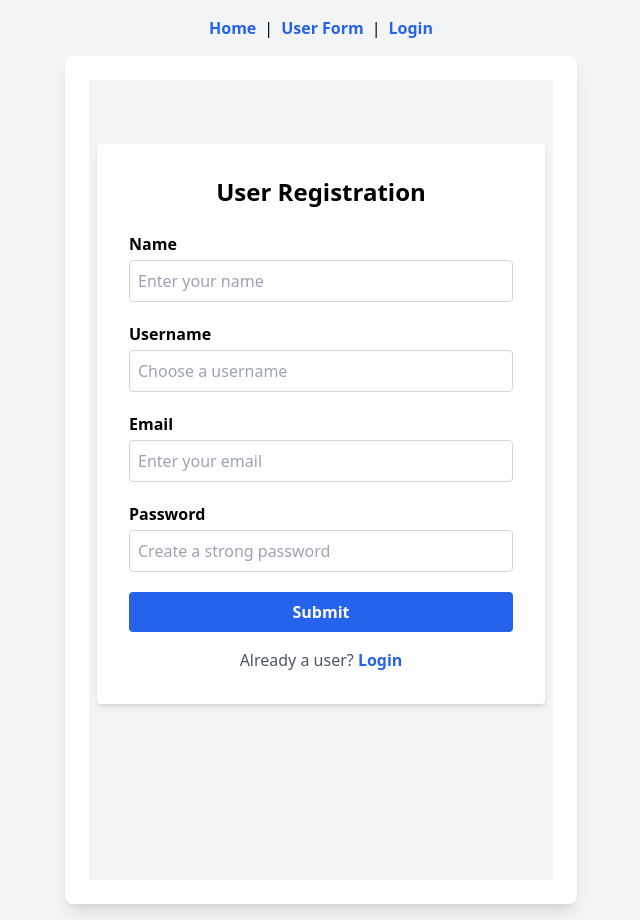
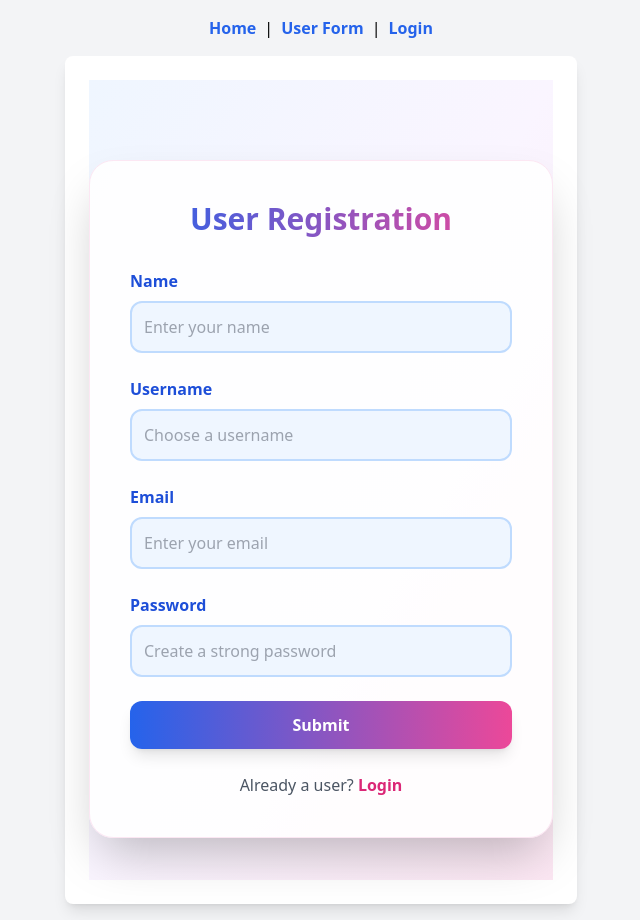
Before and after one commit to priyanshikandpal/react-app, a React (Create React App) app: page /form in a window 1280 px wide. Shown: the whole page, without its empty margins (319-959 px from the left). Built offline with nearby package versions, Linux system fonts and the light colour scheme.

Commit message:
Update UserForm.js

```diff
--- a/src/components/UserForm.js
+++ b/src/components/UserForm.js
@@ -90,7 +90,6 @@ function UserForm() {
         alert(result.message);
         setFormData(initialFormData);
         setTouched({});
-
         navigate("/login");
       } catch (error) {
         alert("Submission failed. Please try again.");
@@ -99,21 +98,23 @@ function UserForm() {
   };
 
   return (
-    <div className="flex flex-col items-center min-h-screen bg-gray-100">
-      <div className="mt-16 p-8 bg-white rounded shadow-md w-full max-w-md">
-        <h2 className="text-2xl font-bold mb-6 text-center">User Registration</h2>
-        <form onSubmit={handleSubmit} className="space-y-5">
+    <div className="flex flex-col items-center min-h-screen bg-gradient-to-br from-blue-50 via-purple-50 to-pink-100">
+      <div className="mt-20 p-10 bg-white/90 rounded-3xl shadow-2xl w-full max-w-lg border border-pink-100">
+        <h2 className="text-3xl font-extrabold mb-8 text-center text-transparent bg-clip-text bg-gradient-to-r from-blue-600 to-pink-500">
+          User Registration
+        </h2>
+        <form onSubmit={handleSubmit} className="space-y-6">
           {/* Name */}
           <div>
-            <label className="block font-semibold mb-1">Name</label>
+            <label className="block font-semibold mb-2 text-blue-700">Name</label>
             <input
               type="text"
               name="name"
               value={formData.name}
               onChange={handleChange}
               onBlur={handleBlur}
-              className={`w-full p-2 border rounded ${
-                errors.name && touched.name ? "border-red-500" : "border-gray-300"
+              className={`w-full p-3 border-2 rounded-xl bg-blue-50 focus:bg-white focus:border-pink-400 focus:ring-2 focus:ring-pink-100 transition ${
+                errors.name && touched.name ? "border-red-500" : "border-blue-200"
               }`}
               placeholder="Enter your name"
             />
@@ -123,15 +124,15 @@ function UserForm() {
           </div>
           {/* Username */}
           <div>
-            <label className="block font-semibold mb-1">Username</label>
+            <label className="block font-semibold mb-2 text-blue-700">Username</label>
             <input
               type="text"
               name="username"
               value={formData.username}
               onChange={handleChange}
               onBlur={handleBlur}
-              className={`w-full p-2 border rounded ${
-                errors.username && touched.username ? "border-red-500" : "border-gray-300"
+              className={`w-full p-3 border-2 rounded-xl bg-blue-50 focus:bg-white focus:border-pink-400 focus:ring-2 focus:ring-pink-100 transition ${
+                errors.username && touched.username ? "border-red-500" : "border-blue-200"
               }`}
               placeholder="Choose a username"
             />
@@ -141,15 +142,15 @@ function UserForm() {
           </div>
           {/* Email */}
           <div>
-            <label className="block font-semibold mb-1">Email</label>
+            <label className="block font-semibold mb-2 text-blue-700">Email</label>
             <input
               type="email"
               name="email"
               value={formData.email}
               onChange={handleChange}
               onBlur={handleBlur}
-              className={`w-full p-2 border rounded ${
-                errors.email && touched.email ? "border-red-500" : "border-gray-300"
+              className={`w-full p-3 border-2 rounded-xl bg-blue-50 focus:bg-white focus:border-pink-400 focus:ring-2 focus:ring-pink-100 transition ${
+                errors.email && touched.email ? "border-red-500" : "border-blue-200"
               }`}
               placeholder="Enter your email"
             />
@@ -159,15 +160,15 @@ function UserForm() {
           </div>
           {/* Password */}
           <div>
-            <label className="block font-semibold mb-1">Password</label>
+            <label className="block font-semibold mb-2 text-blue-700">Password</label>
             <input
               type="password"
               name="password"
               value={formData.password}
               onChange={handleChange}
               onBlur={handleBlur}
-              className={`w-full p-2 border rounded ${
-                errors.password && touched.password ? "border-red-500" : "border-gray-300"
+              className={`w-full p-3 border-2 rounded-xl bg-blue-50 focus:bg-white focus:border-pink-400 focus:ring-2 focus:ring-pink-100 transition ${
+                errors.password && touched.password ? "border-red-500" : "border-blue-200"
               }`}
               placeholder="Create a strong password"
             />
@@ -177,14 +178,14 @@ function UserForm() {
           </div>
           <button
             type="submit"
-            className="w-full bg-blue-600 text-white py-2 rounded font-semibold hover:bg-blue-700 transition"
+            className="w-full bg-gradient-to-r from-blue-600 to-pink-500 text-white py-3 rounded-xl font-bold shadow-lg hover:scale-105 transition-transform"
           >
             Submit
           </button>
         </form>
-        <div className="mt-4 text-center">
+        <div className="mt-6 text-center">
           <span className="text-gray-600">Already a user? </span>
-          <Link to="/login" className="text-blue-600 font-semibold hover:underline">
+          <Link to="/login" className="text-pink-600 font-semibold hover:underline">
             Login
           </Link>
         </div>
```
